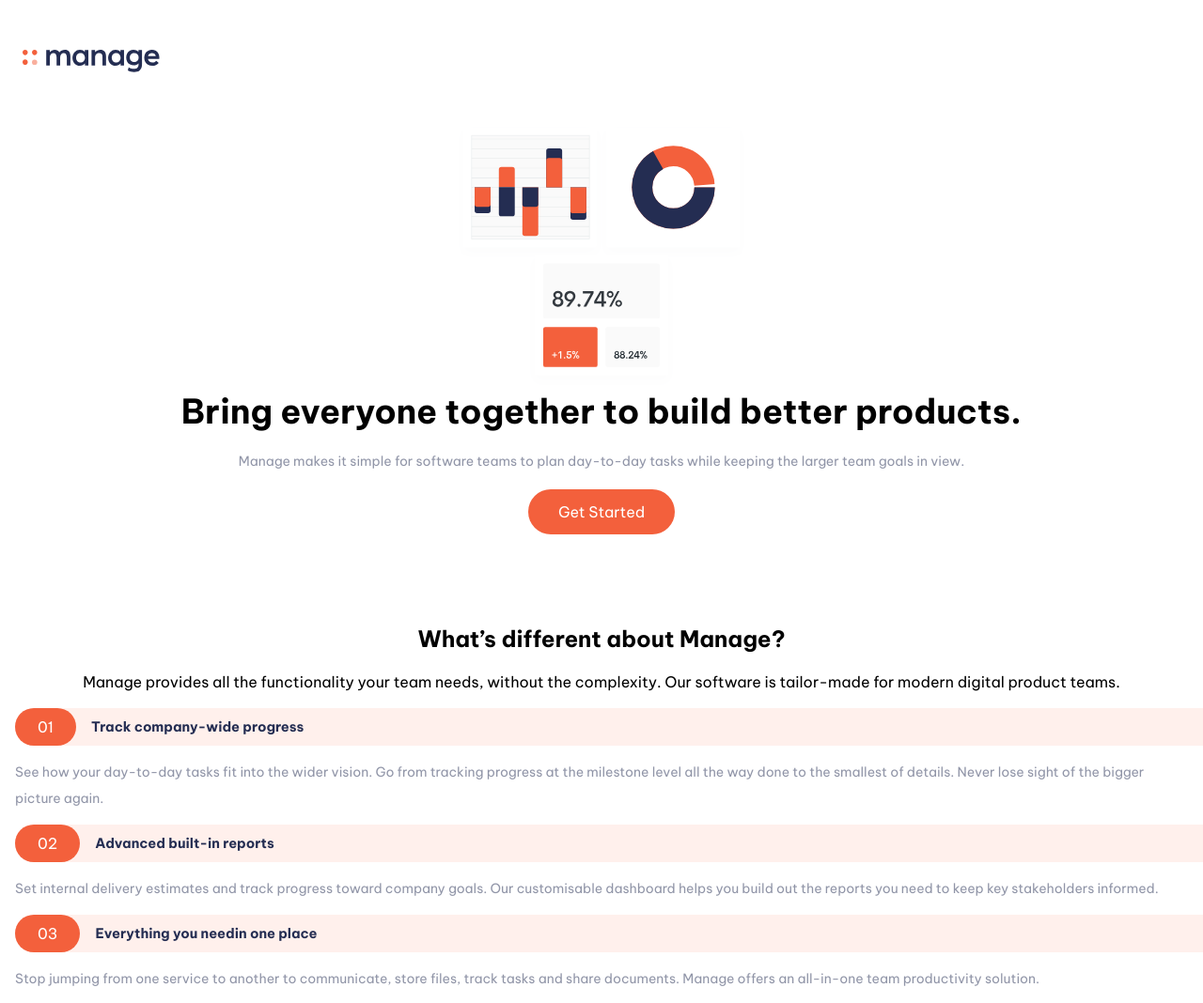
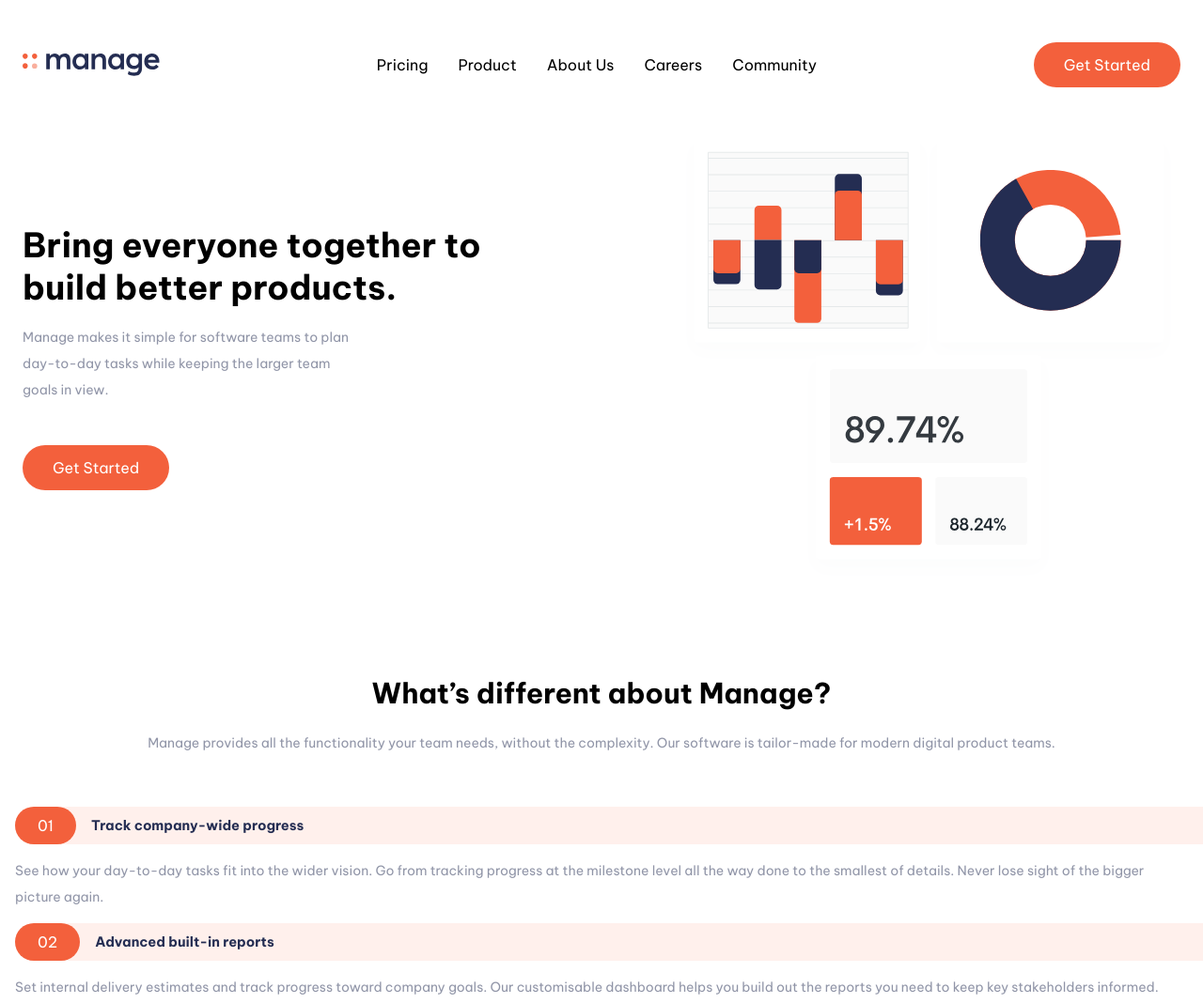
Before and after one commit to Mrbabet/manage-landing-page, a plain HTML site: page index.html in a window 1280 px wide. Shown: the top 1068 px of the page at 94% size. Drawn offline with Linux system fonts and the light colour scheme.

Commit message:
Add files via upload

```diff
--- a/index.html
+++ b/index.html
@@ -81,7 +81,7 @@
           <li>Careers</li>
           <li>Community</li>
         </ul>
-
+        <button class="nav-desktop-button button">Get Started</button>
         <button class="burger-btn">
           <div class="burger-bars"></div>
         </button>
@@ -95,7 +95,7 @@
         <p>Manage makes
           it simple for software teams to plan day-to-day tasks while keeping the
           larger team goals in view.</p>
-        <button>Get Started</button>
+        <button class="button">Get Started</button>
       </div>
     </div>
       </header>
@@ -179,14 +179,14 @@
         <div class="dot"></div>
       </div>
       <div class="button-container">
-        <button>Get Started</button>
+        <button class="button">Get Started</button>
       </div>
 
     </header>
     <header class="flex background-orange ">
       <div class ='spacing-32px flex' >
         <h2>Simplify how your team works today.</h2>
-        <button>Get Started</button>
+        <button class="button">Get Started</button>
       </div>
     </header>
 
@@ -195,7 +195,7 @@
       <div class="spacing-24px">
         <div class="submit">
           <input type="text" placeholder="Updates in your inbox...">
-          <button>Go</button>
+          <button class="button">Go</button>
         </div>
           <div class="footer-nav flex">
             <ul>
--- a/style.scss
+++ b/style.scss
@@ -77,7 +77,7 @@ body {
     display: block;
   }
 }
-button {
+.button {
   padding-block: 12px;
   padding-inline: 32px;
   border-radius: 99vh;
@@ -113,15 +113,11 @@ nav {
     justify-content: space-between;
     align-items: center;
   }
+  .nav-desktop-button {
+    display: none;
+  }
   .nav-desktop {
     display: none;
-  }
-  .nav-desktop .active {
-    display: none;
-    display: flex;
-    gap: 1rem;
-
-    list-style: none;
   }
   .nav-mobile {
     display: none;
@@ -138,10 +134,7 @@ nav {
     color: white;
     width: 100vw;
     height: 100vh;
-    // width: 90%;
-    // height: 300px;
-    box-shadow: 0px 10px 20px rgba(80, 86, 98, 0.03);
-    border-radius: 4px;
+    z-index: 100;
     ul {
       display: flex;
       flex-direction: column;
@@ -234,9 +227,10 @@ body.active {
       margin: 16px;
       font-size: 14px;
       font-weight: 400;
-      line-height: 28px;
+      line-height: 200%;
       color: #242d52;
       opacity: 0.5;
+      margin-bottom: 29px;
     }
   }
 }
@@ -244,7 +238,20 @@ body.active {
 .difference {
   margin-top: 93px;
   .difference-main {
+    margin-bottom: 54px;
     text-align: center;
+    h2 {
+      font-size: 30px;
+      line-height: 150%;
+    }
+    p {
+      margin: 16px;
+      font-size: 14px;
+      font-weight: 400;
+      line-height: 200%;
+      color: #242d52;
+      opacity: 0.5;
+    }
   }
   .difference-article {
     p {
@@ -280,6 +287,10 @@ body.active {
   margin-top: 62px;
   h2 {
     text-align: center;
+    font-size: 32px;
+    line-height: 150%;
+    font-weight: 700;
+    color: #242d52;
   }
   .button-container {
     margin-bottom: 42px;
@@ -300,6 +311,16 @@ body.active {
     .carousel-text {
       padding-inline: 21px;
       padding-bottom: 42px;
+      h4 {
+        font-size: 16px;
+        line-height: 23px;
+      }
+      p {
+        font-size: 14px;
+        line-height: 200%;
+        color: #242d52;
+        opacity: 0.5;
+      }
     }
   }
 }
@@ -325,6 +346,12 @@ body.active {
   background-color: #f3603c;
   height: 50vh;
   color: white;
+
+  h2 {
+    font-size: 36px;
+    line-height: 125%;
+    font-weight: 700;
+  }
   .flex {
     flex-direction: column;
     gap: 29px;
@@ -391,3 +418,51 @@ footer {
     margin-bottom: 54px;
   }
 }
+
+// Media queries
+
+@media screen and (min-width: 1000px) {
+  .burger-btn {
+    display: none;
+  }
+  nav {
+    .nav-desktop-button {
+      display: block;
+    }
+    .nav-desktop {
+      display: flex;
+      list-style: none;
+      gap: 2rem;
+    }
+  }
+  .hero {
+    flex-direction: row-reverse;
+    gap: 9rem;
+
+    .ilustration-intro {
+      content: url(/images/illustration-intro.svg);
+      max-width: 540px;
+      max-height: 485px;
+    }
+    .hero-text {
+      text-align: left;
+      align-items: flex-start;
+      gap: 1rem;
+
+      h1 {
+        font-size: 36px;
+        line-height: 125%;
+      }
+      p {
+        max-width: 350px;
+        margin: 0;
+        font-size: 14px;
+        font-weight: 400;
+        line-height: 200%;
+        color: #242d52;
+        opacity: 0.5;
+        margin-bottom: 29px;
+      }
+    }
+  }
+}
```
Also changed, not shown: style.css, 1 other file.
